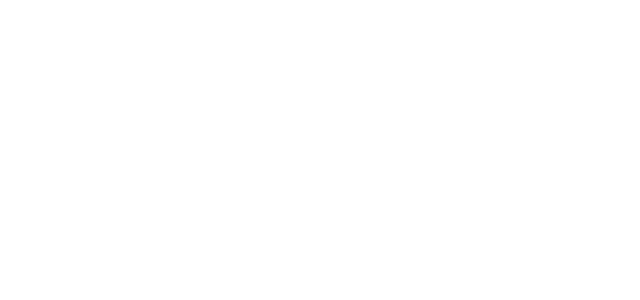
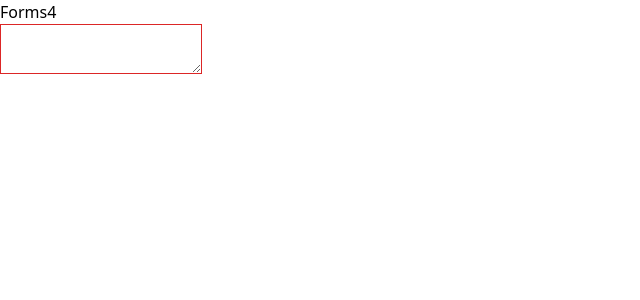
Before and after one commit to daniloaugusto9101/origamid-react, a React (Vite) app: page /forms4 in a window 1280 px wide. Before the commit this address had no page. Shown: the top 300 px of the page, without its empty margins (0-640 px from the left). Built offline with nearby package versions, Linux system fonts and the light colour scheme.

Commit message:
feat: Implementado textarea

```diff
--- /dev/null
+++ b/src/pages/Forms4.jsx
@@ -0,0 +1,16 @@
+import React from "react";
+
+const Forms4 = () => {
+  const [textarea, setTextarea] = React.useState("");
+  return (
+    <div>
+      Forms4
+      <div>
+        <textarea name="texto" id="texto" value={textarea} onChange={({ target }) => setTextarea(target.value)} className="border border-red-600" />
+      </div>
+      {textarea}
+    </div>
+  );
+};
+
+export default Forms4;
--- a/src/routes/AppRoutes.jsx
+++ b/src/routes/AppRoutes.jsx
@@ -6,6 +6,7 @@
 import Forms from "../pages/Forms";
 import Forms2 from "../pages/Forms2";
 import Forms3 from "../pages/Forms3";
+import Forms4 from "../pages/Forms4";
 
 const AppRoutes = () => {
   return (
@@ -17,6 +18,7 @@
         <Route path="/forms" element={<Forms />} />
         <Route path="/forms2" element={<Forms2 />} />
         <Route path="/forms3" element={<Forms3 />} />
+        <Route path="/forms4" element={<Forms4 />} />
       </Routes>
     </Router>
   );
```
